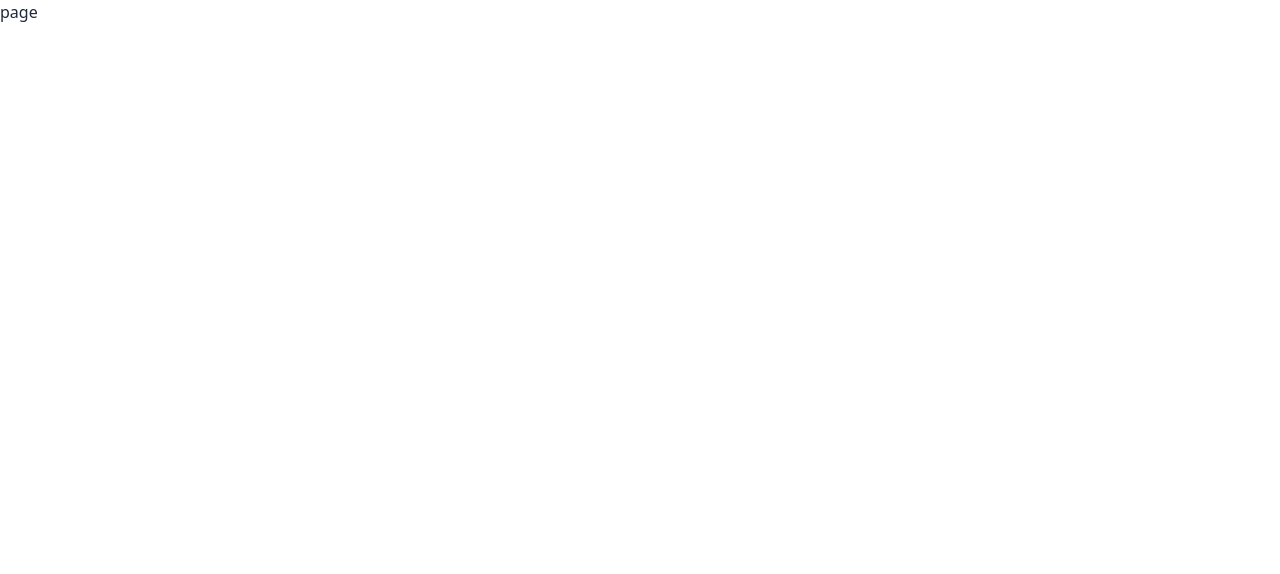
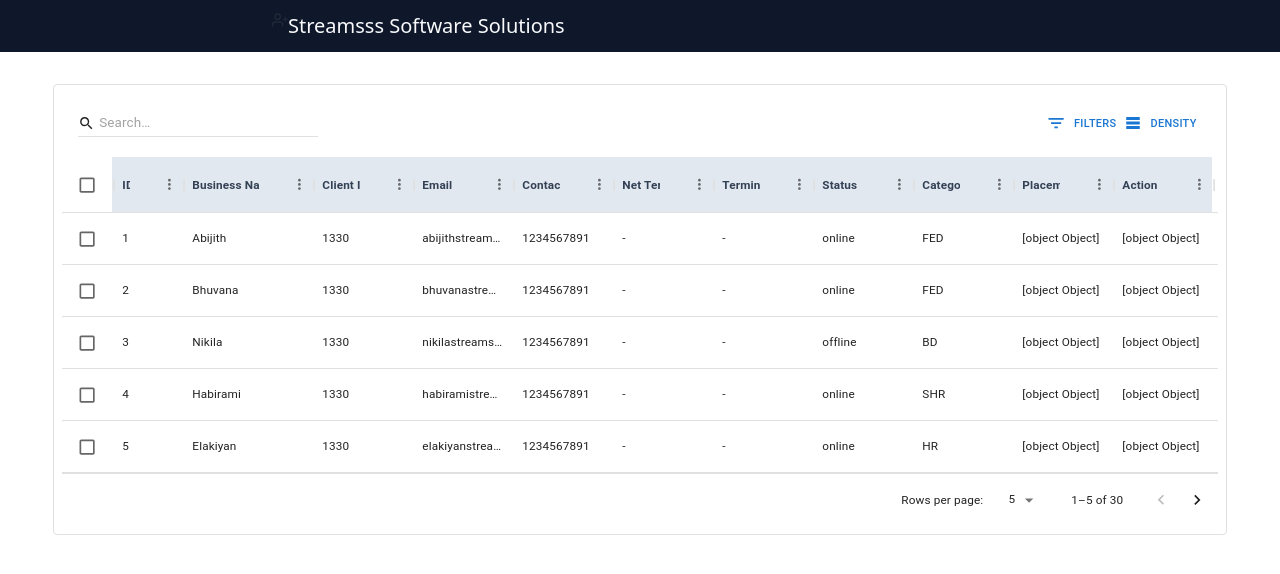
Before and after one commit to Manoj-mericaninc/beta, a Next.js app: page / in a window 1280 px wide. Shown: the top 574 px of the page. Built offline with nearby package versions, Linux system fonts and the light colour scheme.

Commit message:
install another library for mui

```diff
--- a/app/page.js
+++ b/app/page.js
@@ -1,5 +1,9 @@
+import Employeetables from "@/components/employeTable";
+
 const page = () => {
-  return <div>page</div>;
+  return <div>
+    <Employeetables/>
+  </div>;
 };
 
 export default page;
```
